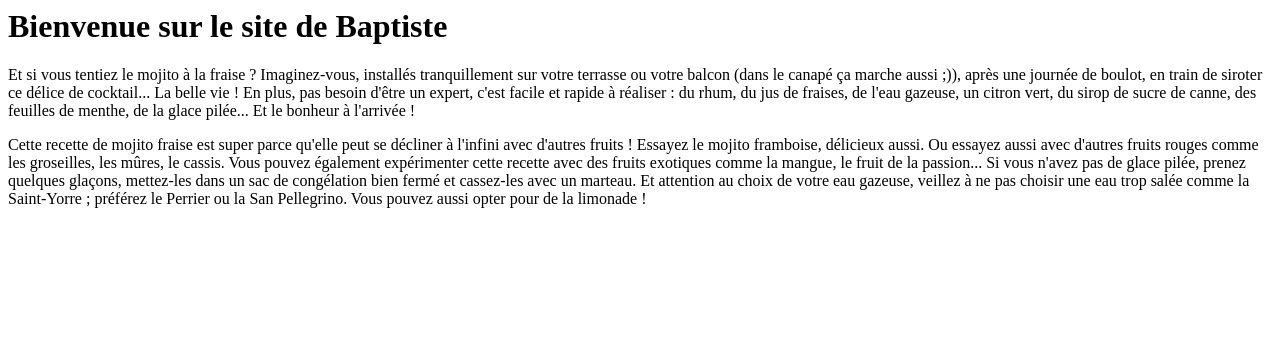
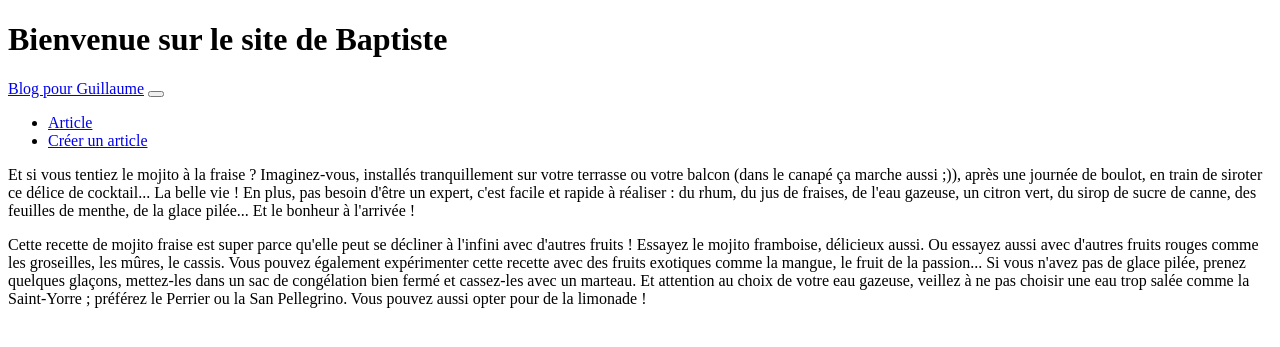
Before and after one commit to tite700/premier, a Symfony app: template templates/blog/home.html.twig in a window 1280 px wide. Shown: the top 347 px of the page. Run offline with Twig, Linux system fonts and the light colour scheme; the template is opened without the code that fills it, so the values that code supplies are empty; some libraries are stand-ins or nearby versions.

Commit message:
On a fait une deuxieme page

```diff
--- a/templates/base.html.twig
+++ b/templates/base.html.twig
@@ -14,6 +14,27 @@
         {% endblock %}
     </head>
     <body>
-        {% block body %}{% endblock %}
+        <nav class="navbar navbar-expand-lg navbar-dark bg-dark">
+            <div class="container-fluid">
+                <a class="navbar-brand" href="/">Blog pour Guillaume</a>
+                <button class="navbar-toggler" type="button" data-bs-toggle="collapse" data-bs-target="#navbarColor02" aria-controls="navbarColor02" aria-expanded="false" aria-label="Toggle navigation">
+                    <span class="navbar-toggler-icon"></span>
+                </button>
+
+                <div class="collapse navbar-collapse" id="navbarColor02">
+                    <ul class="navbar-nav me-auto">
+                        <li class="nav-item">
+                            <a class="nav-link" href="/blog">Article</a>
+                        </li>
+                        <li class="nav-item">
+                            <a class="nav-link" href="/blog/new">Créer un article</a>
+                        </li>
+                    </ul>
+                </div>
+            </div>
+        </nav>
+        <div class="container"
+            {% block body %}{% endblock %}
+        </div>
     </body>
 </html>
--- a/templates/blog/home.html.twig
+++ b/templates/blog/home.html.twig
@@ -1,5 +1,10 @@
+{% extends 'base.html.twig' %}
+
+{% block stylesheets %}
 <H1>Bienvenue sur le site de Baptiste</H1>
+{% endblock stylesheets %}
 
+{% block body %}
 <p>Et si vous tentiez le mojito à la fraise ?
     Imaginez-vous, installés tranquillement sur votre terrasse ou votre balcon (dans le canapé ça marche aussi ;)),
     après une journée de boulot, en train de siroter ce délice de cocktail... La belle vie ! En plus, pas besoin d'être un expert,
@@ -12,3 +17,5 @@
     Si vous n'avez pas de glace pilée, prenez quelques glaçons, mettez-les dans un sac de congélation bien fermé et cassez-les avec un marteau.
     Et attention au choix de votre eau gazeuse, veillez à ne pas choisir une eau trop salée comme la Saint-Yorre ; préférez le Perrier ou la San Pellegrino.
     Vous pouvez aussi opter pour de la limonade !</p>
+
+{% endblock body %}
--- a/templates/blog/index.html.twig
+++ b/templates/blog/index.html.twig
@@ -11,7 +11,7 @@
 <div class="example-wrapper">
     <h1>{{ title }}</h1>
     {% if age >21 %}
-        <p>Tu es plus âgé</p>
+        <p>Tu es plus agé</p>
     {% else %}
         <p>Concentre toi sur tes études</p>
     {% endif %}
```
